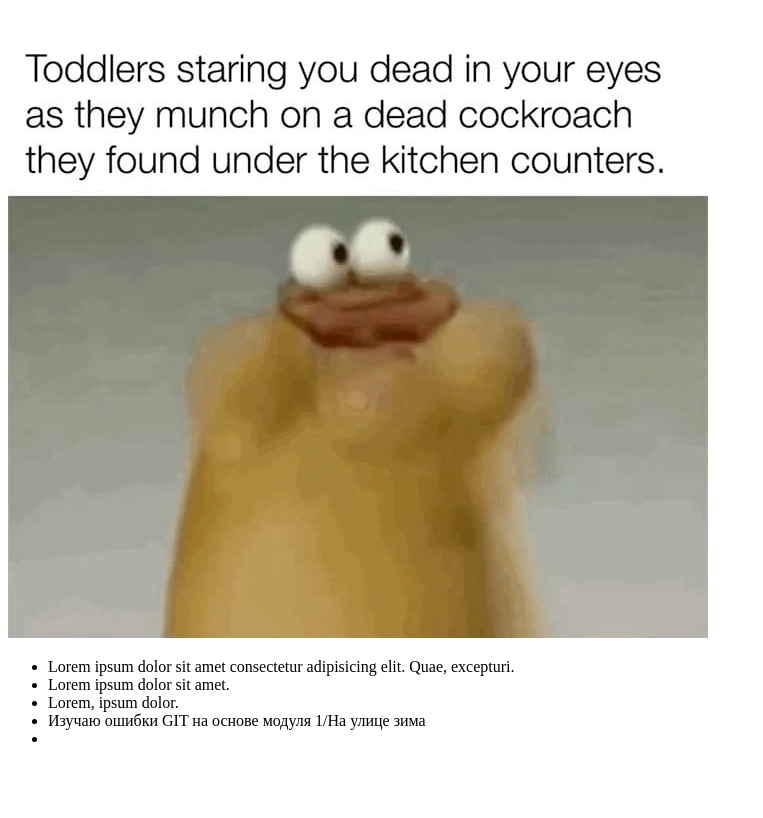
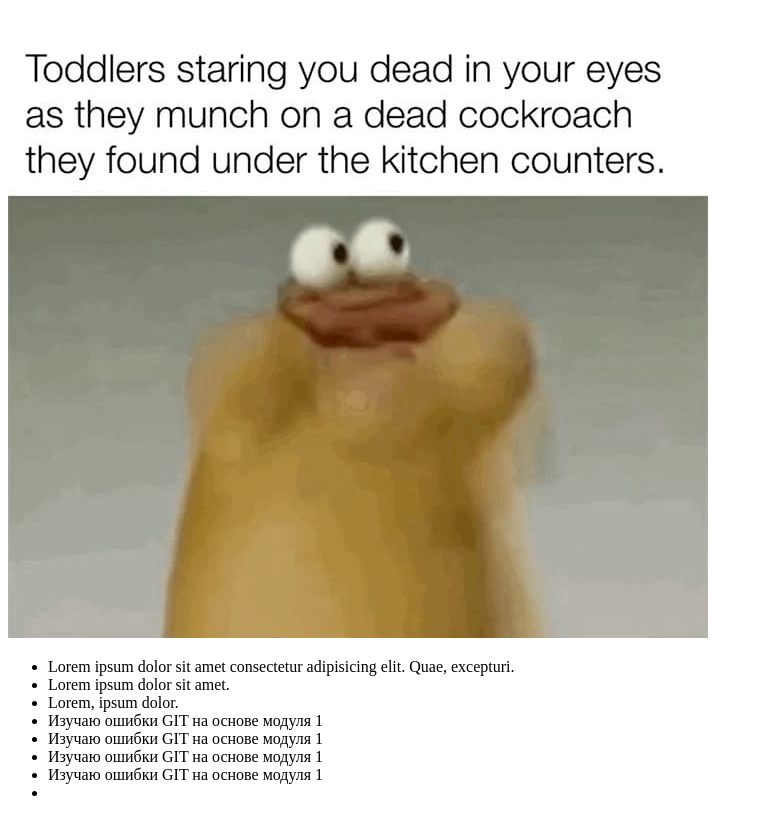
Before and after one commit to atlant17/test, a plain HTML site: page index.html in a window 1280 px wide. Shown: the part 105-923 px from the top of the page, without its empty margins (0-763 px from the left). Before the commit the page ends 869 px from the top, so only its background shows below. Drawn offline with Linux system fonts and the light colour scheme.

Commit message:
the best commit

```diff
--- a/index.html
+++ b/index.html
@@ -15,7 +15,10 @@
         <li>Lorem ipsum dolor sit amet consectetur adipisicing elit. Quae, excepturi.</li>
         <li>Lorem ipsum dolor sit amet.</li>
         <li>Lorem, ipsum dolor.</li>
-        <li>Изучаю ошибки GIT на основе модуля 1/На улице зима</li>
+        <li>Изучаю ошибки GIT на основе модуля 1</li>
+        <li>Изучаю ошибки GIT на основе модуля 1</li>
+        <li>Изучаю ошибки GIT на основе модуля 1</li>
+        <li>Изучаю ошибки GIT на основе модуля 1</li>
         <li></li>
     </ul>
 
```
